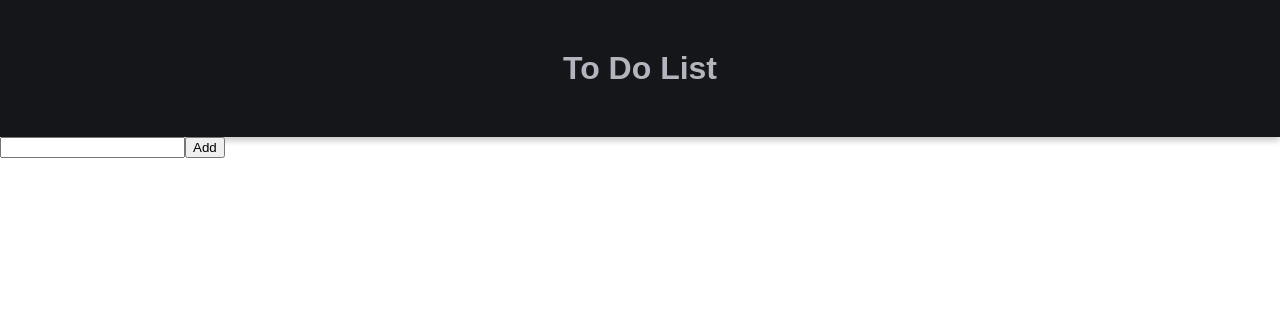
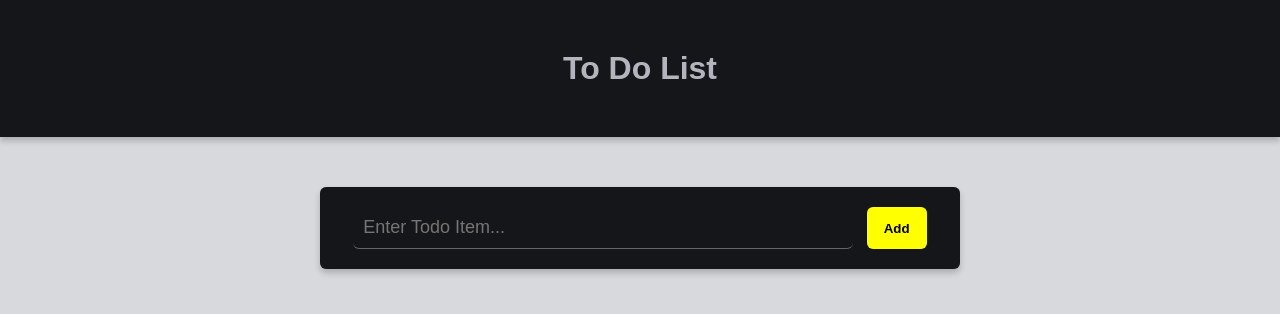
Before and after one commit to Mohammad-Alshaar/TodoApp, a React (Vite) app: page / in a window 1280 px wide. Shown: the top 314 px of the page. Built offline with nearby package versions, Linux system fonts and the light colour scheme.

Commit message:
add styling for components

```diff
--- a/src/App.css
+++ b/src/App.css
@@ -1,4 +1,5 @@
 body {
   font-family: sans-serif;
   margin: 0;
+  background-color: rgb(179, 180, 189, 0.5);
 }
--- a/src/components/Form.jsx
+++ b/src/components/Form.jsx
@@ -1,5 +1,6 @@
 import { useState } from "react";
 import PropTypes from "prop-types";
+import styles from "./form.module.css";
 function Form(props) {
   const [todo, setTodo] = useState("");
   function handleInputChange(e) {
@@ -11,9 +12,17 @@ function Form(props) {
     setTodo("");
   }
   return (
-    <form action="" onSubmit={handleSubmit}>
-      <input onChange={handleInputChange} value={todo} type="text" />
-      <button type="submit">Add</button>
+    <form className={styles.todoform} action="" onSubmit={handleSubmit}>
+      <input
+        className={styles.todoinput}
+        onChange={handleInputChange}
+        value={todo}
+        type="text"
+        placeholder="Enter Todo Item..."
+      />
+      <button className={styles.todoAdd} type="submit">
+        Add
+      </button>
     </form>
   );
 }
--- a/src/components/TodoItem.jsx
+++ b/src/components/TodoItem.jsx
@@ -1,6 +1,14 @@
 import PropTypes from "prop-types";
+import styles from "./todoItem.module.css";
 function TodoItem({ item }) {
-  return <h3>{item}</h3>;
+  return (
+    <div className={styles.item}>
+      {item}
+      <button onClick={handleDelete} className={styles.deletebutton}>
+        x
+      </button>
+    </div>
+  );
 }
 TodoItem.propTypes = {
   item: PropTypes.string,
--- /dev/null
+++ b/src/components/form.module.css
@@ -0,0 +1,33 @@
+.todoform {
+  background-color: #141619;
+  width: 600px;
+  margin: 0 auto;
+  margin-top: 50px;
+  margin-bottom: 50px;
+  padding: 20px;
+  display: flex;
+  justify-content: space-evenly;
+  border-radius: 6px;
+  box-shadow: 0 4px 6px rgba(0, 0, 0, 0.2);
+}
+.todoinput {
+  background-color: #141619;
+  border: none;
+  color: white;
+  width: 80%;
+  padding: 10px;
+  border-radius: 6px;
+  font-size: 18px;
+  border-bottom: 1px solid rgb(179, 180, 189, 0.5);
+}
+.todoinput:focus {
+  outline: none;
+}
+.todoAdd {
+  background-color: yellow;
+  border: none;
+  border-radius: 6px;
+  font-weight: bold;
+  width: 60px;
+  cursor: pointer;
+}
--- /dev/null
+++ b/src/components/todoItem.module.css
@@ -0,0 +1,22 @@
+.item {
+  display: flex;
+  justify-content: space-between;
+  background-color: #141619;
+  color: white;
+  margin: 20px auto;
+  width: 600px;
+  border-radius: 6px;
+  padding: 20px;
+  box-shadow: 0 4px 6px rgba(0, 0, 0, 0.2);
+  transition: display 0.3s;
+}
+.deletebutton {
+  color: red;
+  background-color: yellow;
+  font-weight: bold;
+  border-radius: 6px;
+  padding: 10px;
+  border: none;
+  font-size: 16px;
+  cursor: pointer;
+}
```
